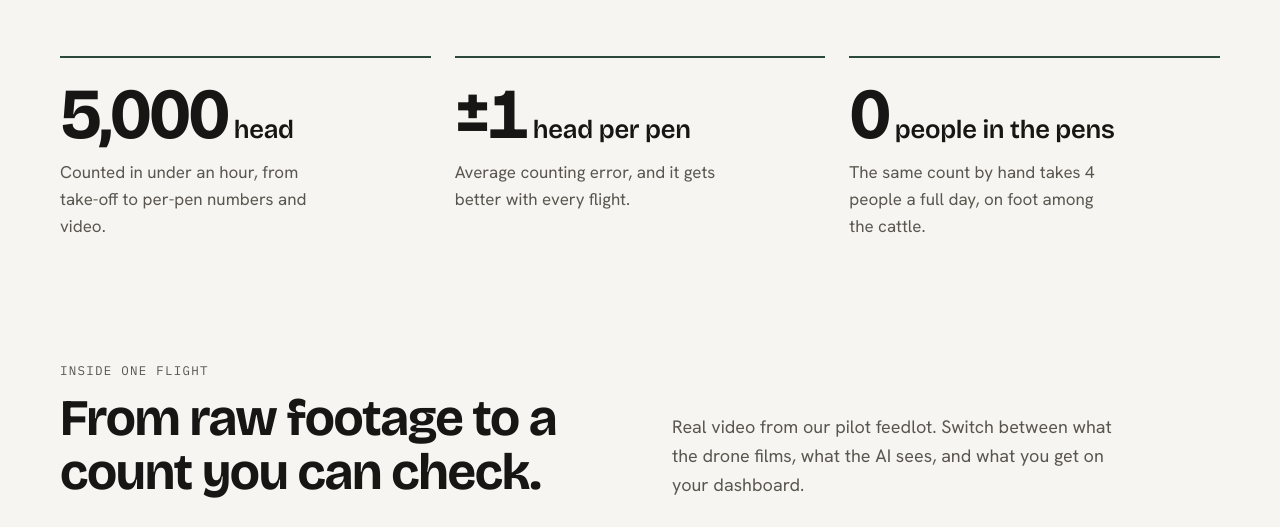
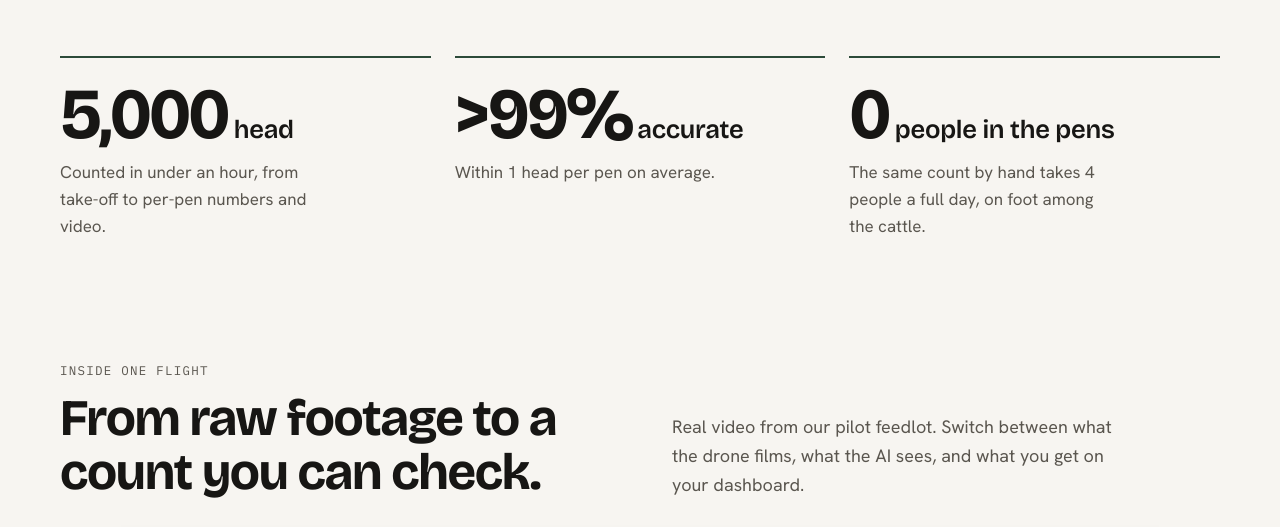
Before and after one commit to HeyOri/heelr, a plain HTML site: page index.html in a window 1280 px wide. Shown: the part 1047-1574 px from the top of the page. Drawn offline with nearby package versions, Linux system fonts and the light colour scheme.

Commit message:
Accuracy stat: >99% accurate, within 1 head per pen on average
Co-Authored-By: Claude Opus 5.5 <noreply@anthropic.com>
Claude-Session: https://claude.ai/code/session_0159iGNoViggGwUeZ8gqCsxq

```diff
--- a/index.html
+++ b/index.html
@@ -479,8 +479,8 @@ mark.confirm{background:#FDE7C9;color:#7A3F0A;border-radius:4px;padding:1px 4px;
           <p>Counted in under an hour, from take-off to per-pen numbers and video.</p>
         </div>
         <div class="stat rise">
-          <span class="num">±<span data-count="1">1</span><small>head per pen</small></span>
-          <p>Average counting error, and it gets better with every flight.</p>
+          <span class="num">&gt;<span data-count="99">99</span>%<small>accurate</small></span>
+          <p>Within 1 head per pen on average.</p>
         </div>
         <div class="stat rise">
           <span class="num"><span data-count="0">0</span><small>people in the pens</small></span>
@@ -658,7 +658,7 @@ mark.confirm{background:#FDE7C9;color:#7A3F0A;border-radius:4px;padding:1px 4px;
             <tr><td>5,000 head</td><td class="us" data-label="Heelr">Under 1 hour</td><td class="them" data-label="Manual count">A full day</td></tr>
             <tr><td>People needed</td><td class="us" data-label="Heelr">One person taps start. No pilot skills needed</td><td class="them" data-label="Manual count">4 people</td></tr>
             <tr><td>Entering pens</td><td class="us" data-label="Heelr">Never</td><td class="them" data-label="Manual count">Every pen</td></tr>
-            <tr><td>Accuracy</td><td class="us" data-label="Heelr">Within 1 head per pen on average</td><td class="them" data-label="Manual count">Varies with crew and conditions</td></tr>
+            <tr><td>Accuracy</td><td class="us" data-label="Heelr">&gt;99% accurate, within 1 head per pen on average</td><td class="them" data-label="Manual count">Varies with crew and conditions</td></tr>
             <tr><td>Evidence</td><td class="us" data-label="Heelr">Video of every pen, kept for every flight</td><td class="them" data-label="Manual count">A tally sheet</td></tr>
             <tr><td>Bunk insight</td><td class="us" data-label="Heelr">Share of cattle at the bunk, middle and back</td><td class="them" data-label="Manual count">A walk-past impression</td></tr>
           </tbody>
```
